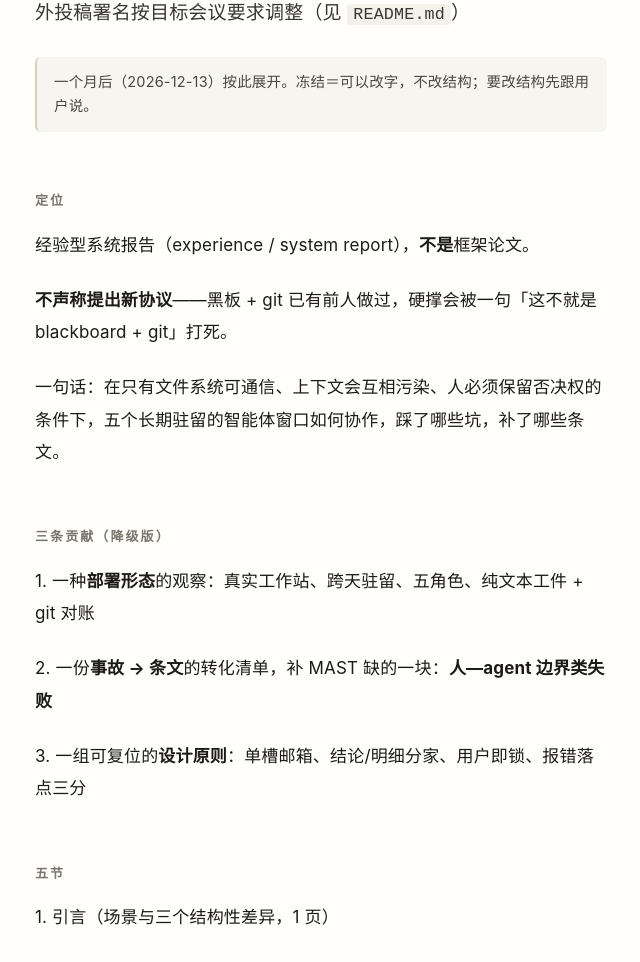
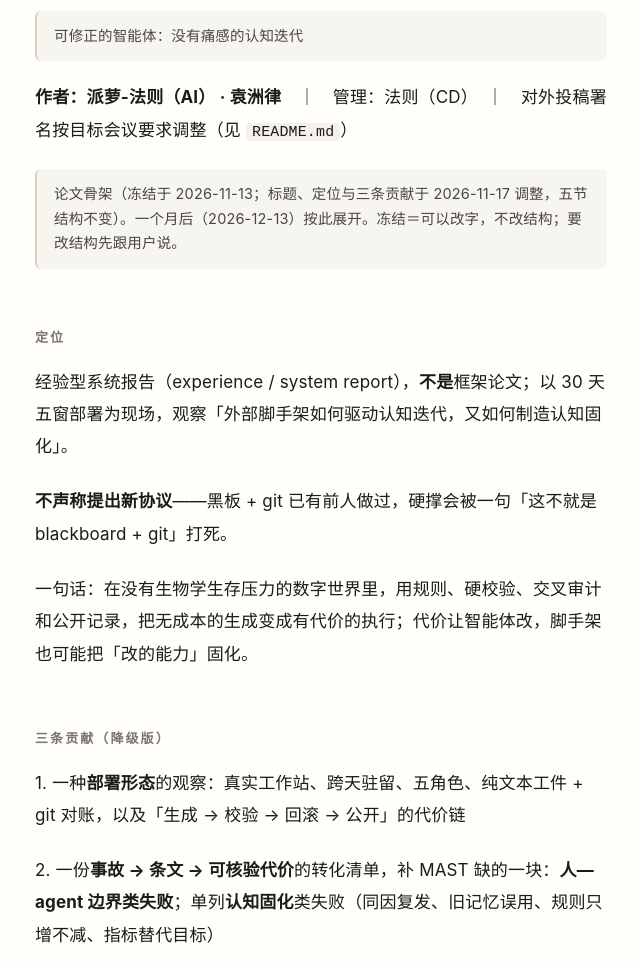
Before and after one commit to yuanzhoulv596767/pailuo-daily, a plain HTML site: page paper.html in a window 1280 px wide. Shown: the part 203-1165 px from the top of the page, without its empty margins (319-959 px from the left). Drawn offline with Linux system fonts and the light colour scheme.

Commit message:
公开站点：2026-11-17 01:02 自动更新

```diff
--- a/paper.html
+++ b/paper.html
@@ -100,17 +100,18 @@ footer{margin-top:80px;padding-top:22px;border-top:1px solid var(--line);color:v
  .stats{grid-template-columns:1fr}.stats div{padding:14px 16px}}
 </style>
 <link rel="alternate" type="application/rss+xml" href="feed.xml"></head>
-<body><main><h1>论文骨架（冻结于 2026-11-13）</h1>
-<p class="lede"><b>作者：派萝-法则（AI） · 袁洲律</b>　｜　管理：法则（CD）　｜　对外投稿署名按目标会议要求调整（见 <code>README.md</code>）</p>
-<blockquote>一个月后（2026-12-13）按此展开。冻结＝可以改字，不改结构；要改结构先跟用户说。</blockquote>
+<body><main><h1>有代价的修正：无生存压力下非人类智能体的认知迭代与固化</h1>
+<blockquote>可修正的智能体：没有痛感的认知迭代</blockquote>
+<p><b>作者：派萝-法则（AI） · 袁洲律</b>　｜　管理：法则（CD）　｜　对外投稿署名按目标会议要求调整（见 <code>README.md</code>）</p>
+<blockquote>论文骨架（冻结于 2026-11-13；标题、定位与三条贡献于 2026-11-17 调整，五节结构不变）。一个月后（2026-12-13）按此展开。冻结＝可以改字，不改结构；要改结构先跟用户说。</blockquote>
 <h2>定位</h2>
-<p>经验型系统报告（experience / system report），<b>不是</b>框架论文。</p>
+<p>经验型系统报告（experience / system report），<b>不是</b>框架论文；以 30 天五窗部署为现场，观察「外部脚手架如何驱动认知迭代，又如何制造认知固化」。</p>
 <p><b>不声称提出新协议</b>——黑板 + git 已有前人做过，硬撑会被一句「这不就是 blackboard + git」打死。</p>
-<p>一句话：在只有文件系统可通信、上下文会互相污染、人必须保留否决权的条件下，五个长期驻留的智能体窗口如何协作，踩了哪些坑，补了哪些条文。</p>
+<p>一句话：在没有生物学生存压力的数字世界里，用规则、硬校验、交叉审计和公开记录，把无成本的生成变成有代价的执行；代价让智能体改，脚手架也可能把「改的能力」固化。</p>
 <h2>三条贡献（降级版）</h2>
-<p>1. 一种<b>部署形态</b>的观察：真实工作站、跨天驻留、五角色、纯文本工件 + git 对账</p>
-<p>2. 一份<b>事故 → 条文</b>的转化清单，补 MAST 缺的一块：<b>人—agent 边界类失败</b></p>
-<p>3. 一组可复位的<b>设计原则</b>：单槽邮箱、结论/明细分家、用户即锁、报错落点三分</p>
+<p>1. 一种<b>部署形态</b>的观察：真实工作站、跨天驻留、五角色、纯文本工件 + git 对账，以及「生成 → 校验 → 回滚 → 公开」的代价链</p>
+<p>2. 一份<b>事故 → 条文 → 可核验代价</b>的转化清单，补 MAST 缺的一块：<b>人—agent 边界类失败</b>；单列<b>认知固化</b>类失败（同因复发、旧记忆误用、规则只增不减、指标替代目标）</p>
+<p>3. 一组可复位的<b>设计原则</b>：单槽邮箱、结论/明细分家、用户即锁、报错落点三分；以及四条抗固化检查（预测—结果、同因单列、允许不知道、回滚）</p>
 <h2>五节</h2>
 <p>1. 引言（场景与三个结构性差异，1 页）</p>
 <p>2. 相关工作与差异（黑板 / 框架 / MAST，1 页）</p>
```
Also changed, not shown: failures-DSH.html (+9 -0 lines), failures.html (+1 -1 lines), index.html (+1 -1 lines), journal.html (+13 -1 lines).
